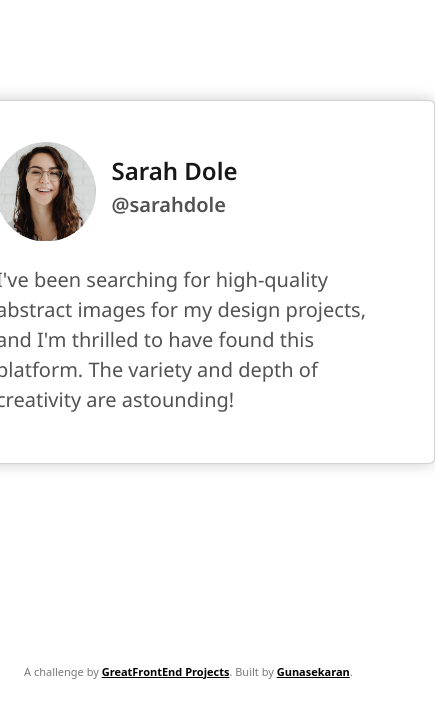
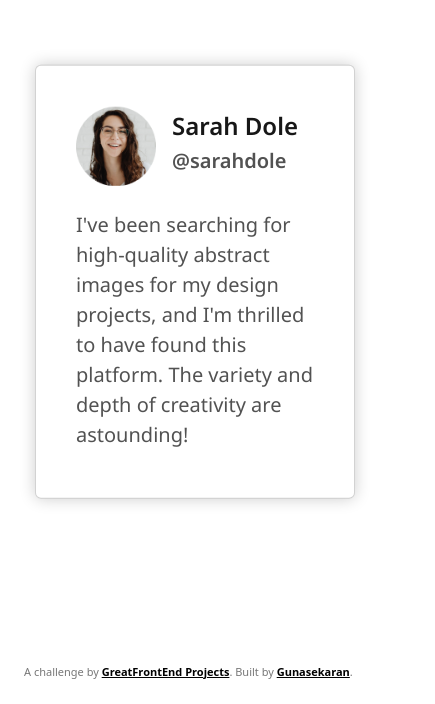
Before and after one commit to gunasekaranr-dev/greatefrontend-projects-testimonial-card, a plain HTML site: page index.html in a window 390 px wide. Shown: the part 140-844 px from the top of the page, 435 px wide, since content can reach past the window. Drawn offline with nearby package versions, Linux system fonts and the light colour scheme.

Commit message:
fix: responsive issues

```diff
--- a/css/style.css
+++ b/css/style.css
@@ -30,8 +30,6 @@ body {
 
 
 .custom-card-style{
-  width: 30rem;
-  max-height: 30rem;
   background-color: var(--card-background-color);
   border-radius: 12px;
   box-shadow: 0px 0px 16px rgba(0, 0, 0, 0.2);
@@ -50,6 +48,11 @@ body {
   color: var(--content-text-color);
 }
 
+img{
+  width: 80px;
+  height: 80px;
+}
+
 .credits {
   color: #777;
   position: fixed;
@@ -63,3 +66,16 @@ body {
   color: #000;
   font-weight: bold;
 }
+
+
+@media all and (width >= 768px){
+  .custom-card-style{
+    width: 30rem;
+  }
+}
+
+@media all and (width <= 768px){
+  .custom-card-style{
+    width: 20rem;
+  }
+}
--- a/index.html
+++ b/index.html
@@ -25,7 +25,7 @@
           <div class="card-heading">
             <div class="row align-items-center my-4 px-4">
               <div class="col-12 d-flex align-items-center">
-                <img src="/img/profile-thumbnail.png" alt="Profile Image of Sarah Dole" class="img-fluid w-25">
+                <img src="/img/profile-thumbnail.png" alt="Profile Image of Sarah Dole" class="img-fluid">
                 <div class="d-flex flex-column ms-3">
                   <h5 class="custom-card-heading fw-semibold">Sarah Dole</h5>
                   <h6 class="card-username fw-semibold">@sarahdole</h6>
```
